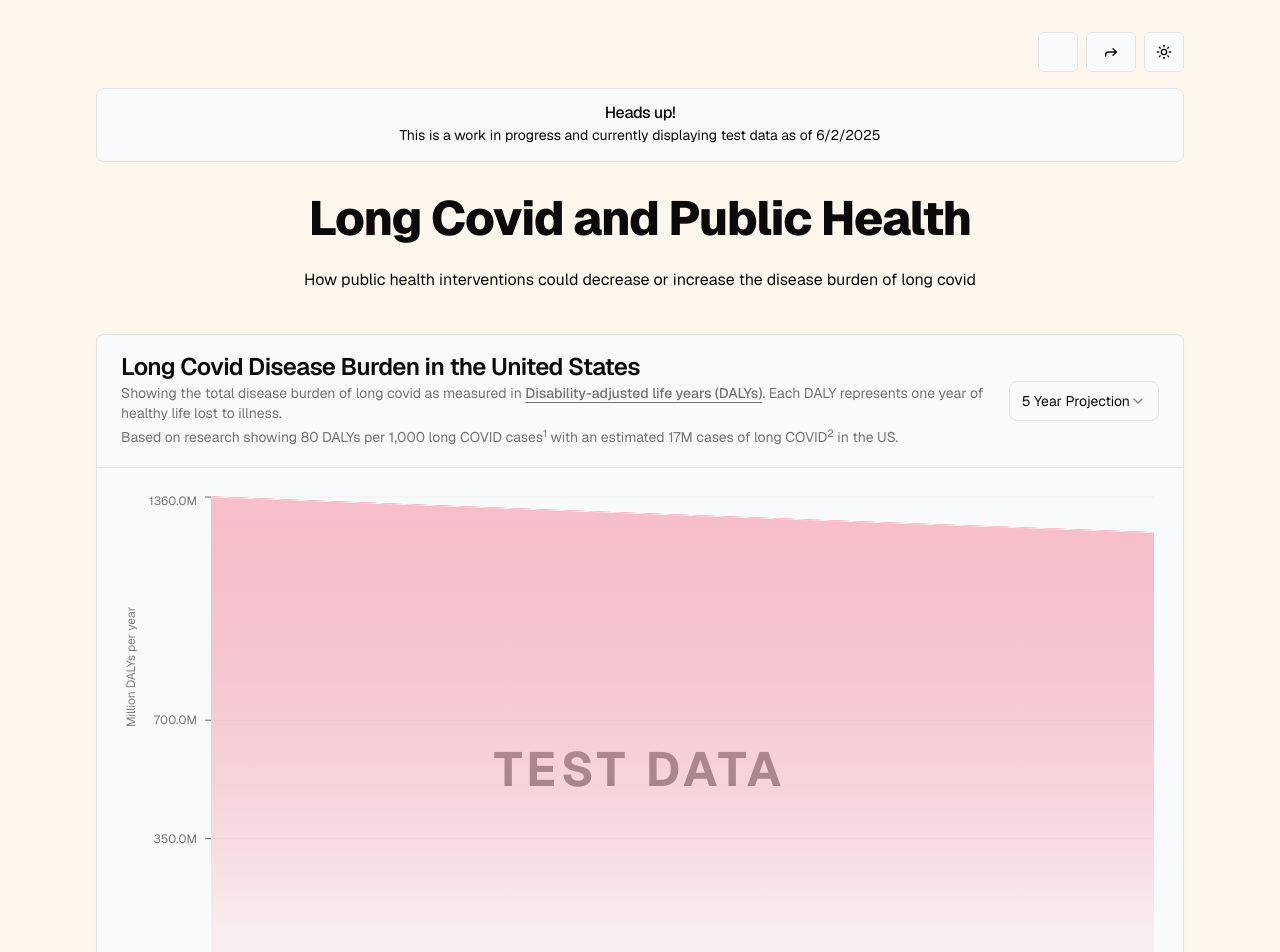
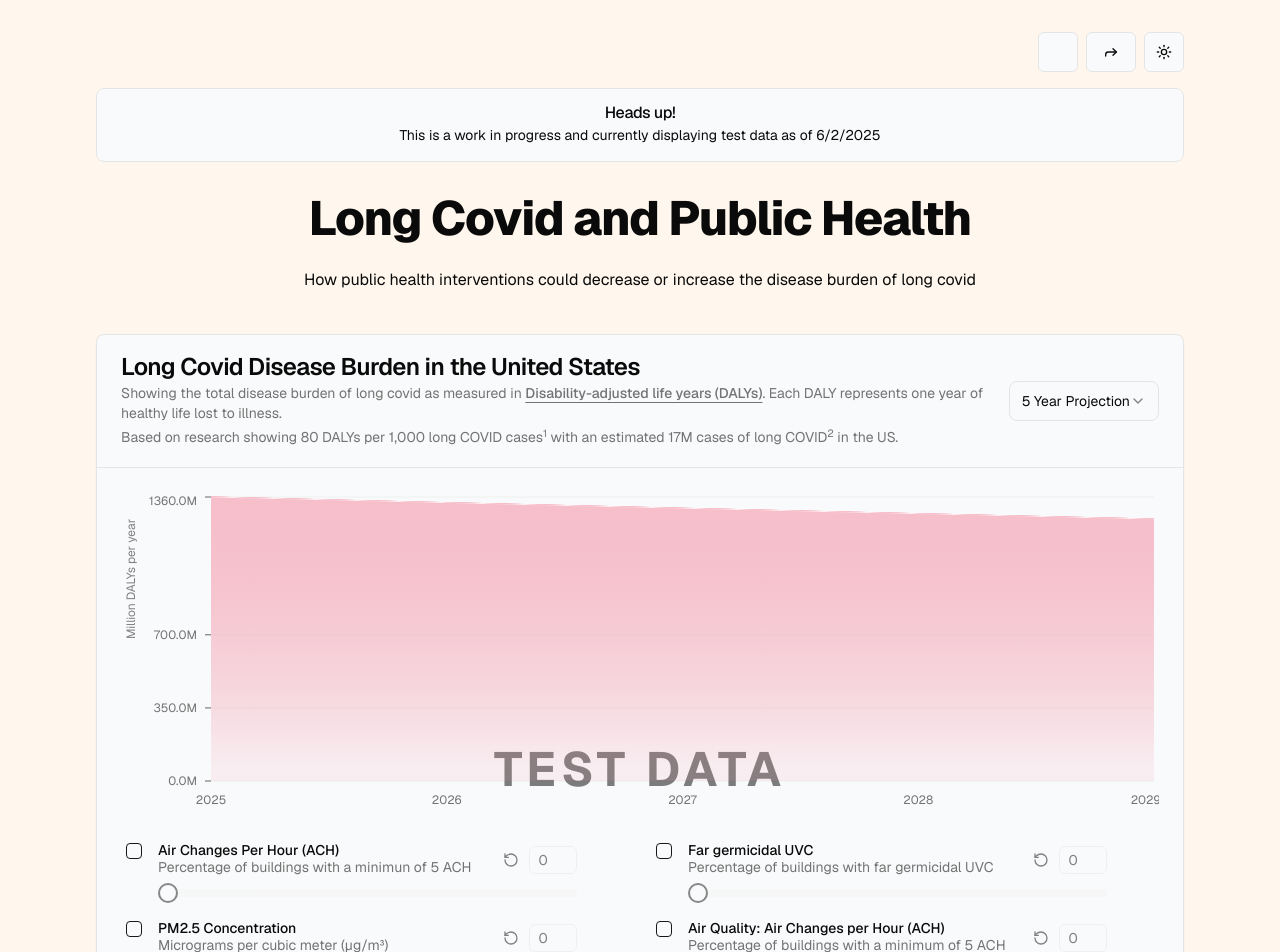
Before and after one commit to DevinCLane/long-covid-dalys, a React (Vite) app: page / in a window 1280 px wide. Shown: the top 952 px of the page. Built offline with nearby package versions, Linux system fonts and the light colour scheme; some icons are missing.

Commit message:
add config for data driven UI

```diff
--- a/src/components/LC-DALYs.tsx
+++ b/src/components/LC-DALYs.tsx
@@ -27,6 +27,68 @@ import {
 } from "@/components/ui/select";
 import { Checkbox } from "@/components/ui/checkbox";
 import { InterventionsSlider } from "@/components/interventions-slider";
+import { InterventionArea } from "@/components/intervention-area";
+
+// todo: use the group labels to group interventions in the UI
+const GROUP_LABELS = {
+  air: "Air Quality improvements",
+  masking: "Masking",
+  vaccination: "Vaccination",
+  publicHealth: "Public Health Policies",
+  pharma: "Pharmaceutical Interventions",
+};
+
+interface Intervention {
+  key: string;
+  group: keyof typeof GROUP_LABELS;
+  ariaLabel: string;
+  sliderLabel: string;
+  sliderSubLabel: string;
+  sliderMin: number;
+  sliderMax: number;
+  sliderStep: number;
+  defaultValue: number;
+  reductionFn: (sliderValue: number) => number;
+}
+
+const INTERVENTIONS: Intervention[] = [
+  {
+    key: "airExchangeRate",
+    group: "air",
+    ariaLabel: "Air Exchange Rate",
+    sliderLabel: "Air Changes Per Hour (ACH)",
+    sliderSubLabel: "Percentage of buildings with a minimun of 5 ACH",
+    sliderMin: 0,
+    sliderMax: 100,
+    sliderStep: 5,
+    defaultValue: 0,
+    reductionFn: (sliderValue) => (sliderValue / 100) * 0.1,
+  },
+  {
+    key: "UVC",
+    group: "air",
+    ariaLabel: "Far germicidal UVC",
+    sliderLabel: "Far germicidal UVC",
+    sliderSubLabel: "Percentage of buildings with far germicidal UVC",
+    sliderMin: 0,
+    sliderMax: 100,
+    sliderStep: 5,
+    defaultValue: 0,
+    reductionFn: (sliderValue) => (sliderValue / 100) * 0.1,
+  },
+  {
+    key: "airQuality",
+    group: "air",
+    ariaLabel: "Air Quality",
+    sliderLabel: "PM2.5 Concentration",
+    sliderSubLabel: "Micrograms per cubic meter (µg/m³)",
+    sliderMin: 0,
+    sliderMax: 100,
+    sliderStep: 5,
+    defaultValue: 0,
+    reductionFn: (sliderValue) => (sliderValue / 100) * 0.1,
+  },
+];
 
 const generateChartData = () => {
   const data = [];
@@ -65,31 +127,14 @@ const calculateReducedDALYs = (
   interventions: Record<string, boolean>,
   interventionValues: Record<string, number>,
 ) => {
-  const reductionFactor = Object.entries(interventions).reduce(
-    (acc, [key, value]) => {
-      if (value) {
-        const sliderValue = interventionValues[key];
-        switch (key) {
-          case "sickLeave":
-            return acc + (sliderValue / 52) * 0.1; // 10% reduction
-          case "ventilation":
-            return acc + (sliderValue / 100) * 0.15; // 15% reduction
-          case "masks":
-            return acc + (sliderValue / 100) * 0.2; // 20% reduction
-          case "pharmaceuticalprevention":
-            return acc + (sliderValue / 100) * 0.25; // 25% reduction
-          case "vaccination":
-            return acc + (sliderValue / 100) * 0.3; // 30% reduction
-          case "testing":
-            return acc + (sliderValue / 100) * 0.1; // 10% reduction
-          default:
-            return acc;
+  let reductionFactor = 0;
+  for (const intervention of INTERVENTIONS) {
+    if (interventions[intervention.key]) {
+      const sliderValue = interventionValues[intervention.key];
+      reductionFactor += intervention.reductionFn(sliderValue);
     }
   }
-      return acc;
-    },
-    0,
-  );
+
   return baseData.map((item) => ({
     date: item.date,
     dalys: Math.round(item.dalys * (1 - reductionFactor)),
@@ -98,23 +143,24 @@ const calculateReducedDALYs = (
 
 export function LCDALYs() {
   const [timeRange, setTimeRange] = React.useState("5y");
-  const [interventions, setInterventions] = React.useState({
-    sickLeave: false,
-    ventilation: false,
-    testing: false,
-    masks: false,
-    pharmaceuticalprevention: false,
-    vaccination: false,
-  });
 
-  const [interventionValues, setInterventionValues] = React.useState({
-    sickLeave: 0,
-    ventilation: 0,
-    testing: 0,
-    masks: 0,
-    pharmaceuticalprevention: 0,
-    vaccination: 0,
-  });
+  const initialInterventions = Object.fromEntries(
+    INTERVENTIONS.map((intervention) => [intervention.key, false]),
+  );
+
+  const initialInterventionValues = Object.fromEntries(
+    INTERVENTIONS.map((intervention) => [
+      intervention.key,
+      intervention.defaultValue,
+    ]),
+  );
+
+  const [interventions, setInterventions] =
+    React.useState(initialInterventions);
+
+  const [interventionValues, setInterventionValues] = React.useState(
+    initialInterventionValues,
+  );
 
   const handleInterventionChange = (id: string, checked: boolean) => {
     setInterventions((prev) => ({
@@ -325,8 +371,32 @@ export function LCDALYs() {
                 <>
                   <ChartLegendContent />
                   <div className="mt-4 grid grid-cols-1 gap-x-8 gap-y-2 md:grid-cols-2">
-                    <div className="mt-4 flex gap-x-4 text-left">
-                      <Checkbox
+                    {INTERVENTIONS.map((intervention) => (
+                      <InterventionArea
+                        key={intervention.key}
+                        id={intervention.key}
+                        checked={interventions[intervention.key]}
+                        onCheckedChange={(checked) =>
+                          handleInterventionChange(
+                            intervention.key,
+                            checked as boolean,
+                          )
+                        }
+                        ariaLabel={intervention.ariaLabel}
+                        sliderLabel={intervention.sliderLabel}
+                        sliderSubLabel={intervention.sliderSubLabel}
+                        sliderMin={intervention.sliderMin}
+                        sliderMax={intervention.sliderMax}
+                        sliderStep={intervention.sliderStep}
+                        sliderInitialValue={intervention.defaultValue}
+                        sliderDefaultValue={intervention.defaultValue}
+                        sliderDisabled={!interventions[intervention.key]}
+                        onSliderChange={(value) =>
+                          handleSliderValueChange(intervention.key, value)
+                        }
+                      />
+                    ))}
+                    <InterventionArea
                       id="ventilation"
                       checked={interventions.ventilation}
                       onCheckedChange={(checked) =>
@@ -335,29 +405,19 @@ export function LCDALYs() {
                           checked as boolean,
                         )
                       }
-                      />
-                      <div className="grid w-full gap-0.5 leading-none">
-                        <label htmlFor="ventilation" className="sr-only">
-                          Improved ventilation in schools
-                        </label>
-                        <div className="w-[90%]">
-                          <InterventionsSlider
-                            label="Air Quality: Air Changes per Hour (ACH)"
-                            sublabel="Percentage of buildings with a minimum of 5 ACH"
-                            minValue={0}
-                            maxValue={100}
-                            step={5}
-                            initialValue={[0]}
-                            defaultValue={[0]}
-                            disabled={!interventions.ventilation}
-                            onValueChange={(value) =>
+                      ariaLabel="Air Quality: Air Changes per Hour (ACH)"
+                      sliderLabel="Air Quality: Air Changes per Hour (ACH)"
+                      sliderSubLabel="Percentage of buildings with a minimum of 5 ACH"
+                      sliderMin={0}
+                      sliderMax={100}
+                      sliderStep={5}
+                      sliderInitialValue={0}
+                      sliderDefaultValue={0}
+                      sliderDisabled={!interventions.ventilation}
+                      onSliderChange={(value) =>
                         handleSliderValueChange("ventilation", value)
                       }
                     />
-                        </div>
-                      </div>
-                    </div>
-
                     <div className="mt-4 flex gap-x-4 text-left">
                       <Checkbox
                         id="ventilation"
@@ -390,7 +450,6 @@ export function LCDALYs() {
                         </div>
                       </div>
                     </div>
-
                     <div className="mt-4 flex gap-x-4 text-left">
                       <Checkbox
                         id="sickLeave"
@@ -423,7 +482,6 @@ export function LCDALYs() {
                         </div>
                       </div>
                     </div>
-
                     <div className="mt-4 flex gap-x-4 text-left">
                       <Checkbox
                         id="testing"
@@ -456,7 +514,6 @@ export function LCDALYs() {
                         </div>
                       </div>
                     </div>
-
                     <div className="mt-4 flex gap-x-4 text-left">
                       <Checkbox
                         id="vaccination"
@@ -489,7 +546,6 @@ export function LCDALYs() {
                         </div>
                       </div>
                     </div>
-
                     <div className="mt-4 flex gap-x-4 text-left">
                       <Checkbox
                         id="vaccination"
@@ -522,7 +578,6 @@ export function LCDALYs() {
                         </div>
                       </div>
                     </div>
-
                     <div className="mt-4 flex gap-x-4 text-left">
                       <Checkbox
                         id="masks"
@@ -552,7 +607,6 @@ export function LCDALYs() {
                         </div>
                       </div>
                     </div>
-
                     <div className="mt-4 flex gap-x-4 text-left">
                       <Checkbox
                         id="masks"
@@ -582,7 +636,6 @@ export function LCDALYs() {
                         </div>
                       </div>
                     </div>
-
                     <div className="mt-4 flex gap-x-4 text-left">
                       <Checkbox
                         id="pharmaceutical-prevention"
@@ -621,7 +674,6 @@ export function LCDALYs() {
                         </div>
                       </div>
                     </div>
-
                     <div className="mt-4 flex gap-x-4 text-left">
                       <Checkbox
                         id="vaccination"
@@ -654,7 +706,6 @@ export function LCDALYs() {
                         </div>
                       </div>
                     </div>
-
                     <div className="mt-4 flex gap-x-4 text-left">
                       <Checkbox
                         id="vaccination"
@@ -687,7 +738,6 @@ export function LCDALYs() {
                         </div>
                       </div>
                     </div>
-
                     <div className="mt-4 flex gap-x-4 text-left">
                       <Checkbox
                         id="vaccination"
--- a/src/components/intervention-area.tsx
+++ b/src/components/intervention-area.tsx
@@ -5,14 +5,14 @@ interface InterventionAreaProps {
   id: string;
   checked: boolean;
   onCheckedChange: (checked: boolean) => void;
-  label: string;
   ariaLabel?: string;
   sliderLabel: string;
   sliderSubLabel: string;
   sliderMin: number;
   sliderMax: number;
   sliderStep: number;
-  sliderValue: number;
+  sliderInitialValue: number;
+  sliderDefaultValue: number;
   sliderDisabled: boolean;
   onSliderChange: (value: number[]) => void;
 }
@@ -21,14 +21,14 @@ export function InterventionArea({
   id,
   checked,
   onCheckedChange,
-  label,
   ariaLabel,
   sliderLabel,
   sliderSubLabel,
   sliderMin,
   sliderMax,
   sliderStep,
-  sliderValue,
+  sliderInitialValue,
+  sliderDefaultValue,
   sliderDisabled,
   onSliderChange,
 }: InterventionAreaProps) {
@@ -37,7 +37,7 @@ export function InterventionArea({
       <Checkbox id={id} checked={checked} onCheckedChange={onCheckedChange} />
       <div className="grid w-full gap-0.5 leading-none">
         <label htmlFor={id} className="sr-only">
-          {ariaLabel || label}
+          {ariaLabel}
         </label>
         <div className="w-[90%]">
           <InterventionsSlider
@@ -46,8 +46,8 @@ export function InterventionArea({
             minValue={sliderMin}
             maxValue={sliderMax}
             step={sliderStep}
-            initialValue={[sliderValue]}
-            defaultValue={[0]}
+            initialValue={[sliderInitialValue]}
+            defaultValue={[sliderDefaultValue]}
             disabled={sliderDisabled}
             onValueChange={onSliderChange}
           />
```
Lines whose indentation alone changed are shown as unchanged.
